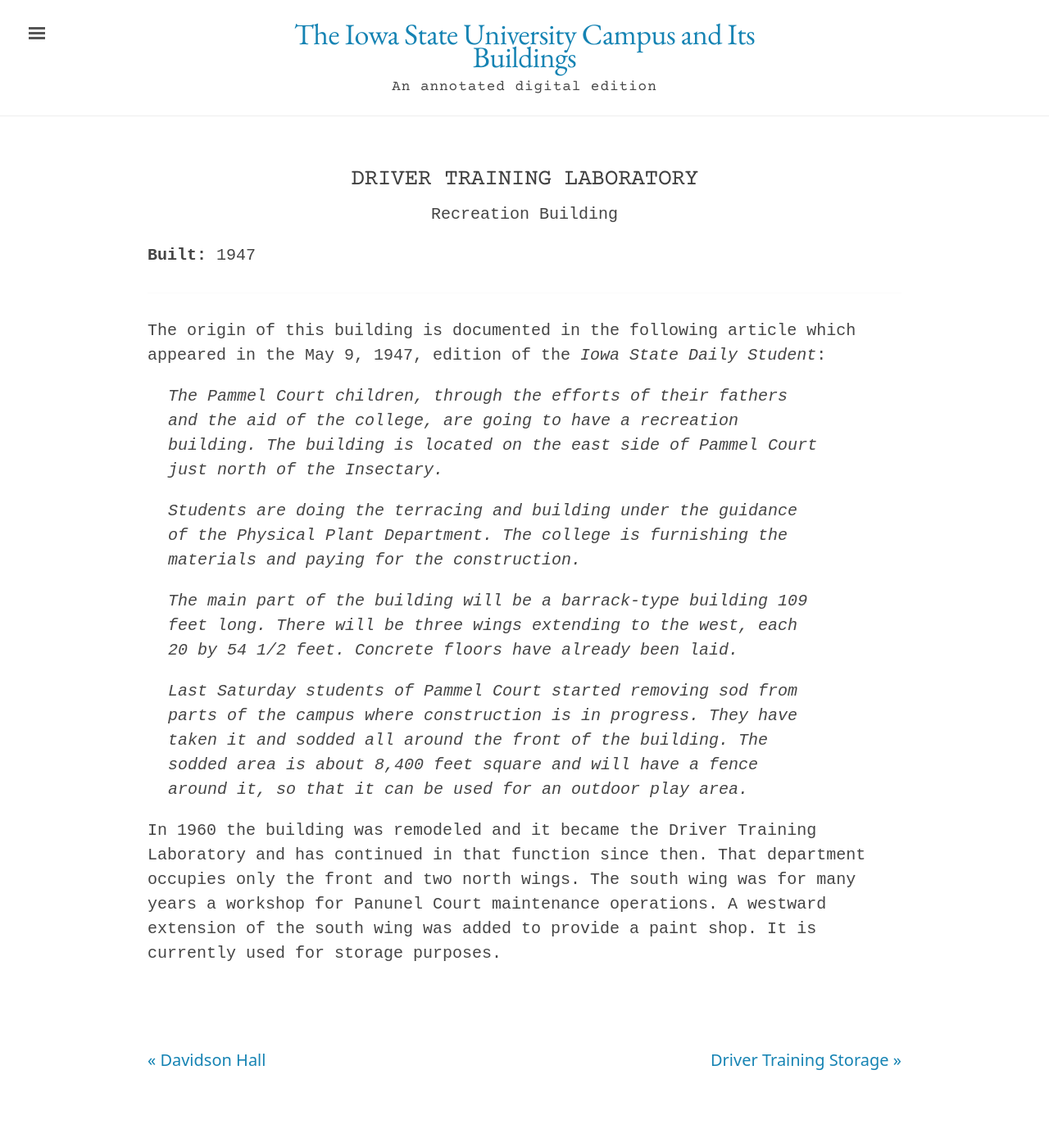
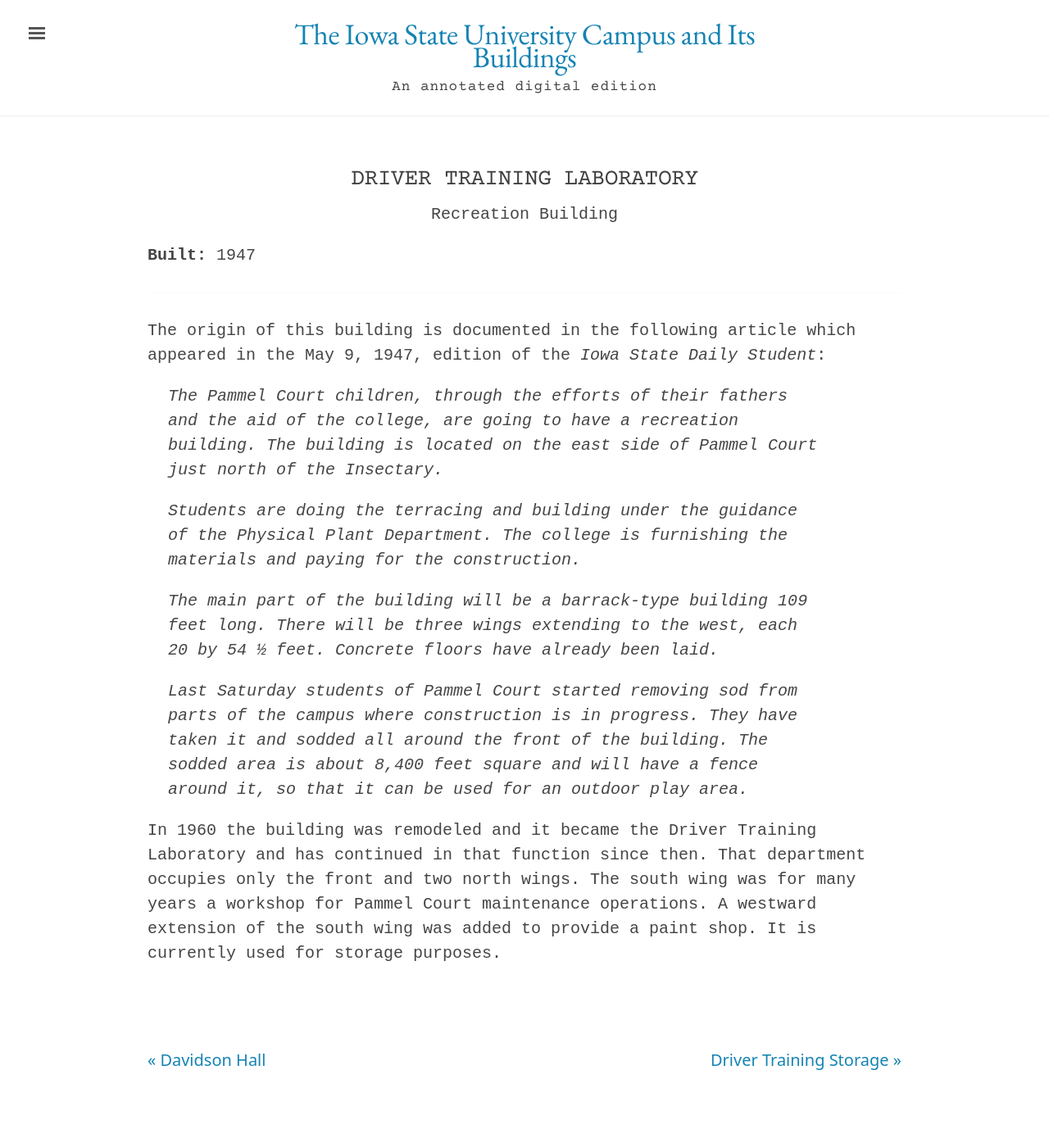
Before and after one commit to emanderson811/day-edition, a Jekyll site: the page built from _texts/buildings/053day-driver-training-lab.md, in a window 1280 px wide. Shown: the whole page at 82% size. Built offline with Jekyll 4.4.1, drawn with Linux system fonts in a browser that asks for light colours.

Commit message:
Update 053day-driver-training-lab.md

```diff
--- a/_texts/buildings/053day-driver-training-lab.md
+++ b/_texts/buildings/053day-driver-training-lab.md
@@ -20,8 +20,8 @@
 >
 >Students are doing the terracing and building under the guidance of the Physical Plant Department. The college is furnishing the materials and paying for the construction.
 >
->The main part of the building will be a barrack-type building 109 feet long. There will be three wings extending to the west, each 20 by 54 1/2 feet. Concrete floors have already been laid.
+>The main part of the building will be a barrack-type building 109 feet long. There will be three wings extending to the west, each 20 by 54 &frac12; feet. Concrete floors have already been laid.
 >
 >Last Saturday students of Pammel Court started removing sod from parts of the campus where construction is in progress. They have taken it and sodded all around the front of the building. The sodded area is about 8,400 feet square and will have a fence around it, so that it can be used for an outdoor play area.
 
-In 1960 the building was remodeled and it became the Driver Training Laboratory and has continued in that function since then. That department occupies only the front and two north wings. The south wing was for many years a workshop for Panunel Court maintenance operations. A westward extension of the south wing was added to provide a paint shop. It is currently used for storage purposes.
+In 1960 the building was remodeled and it became the Driver Training Laboratory and has continued in that function since then. That department occupies only the front and two north wings. The south wing was for many years a workshop for Pammel Court maintenance operations. A westward extension of the south wing was added to provide a paint shop. It is currently used for storage purposes.
```
